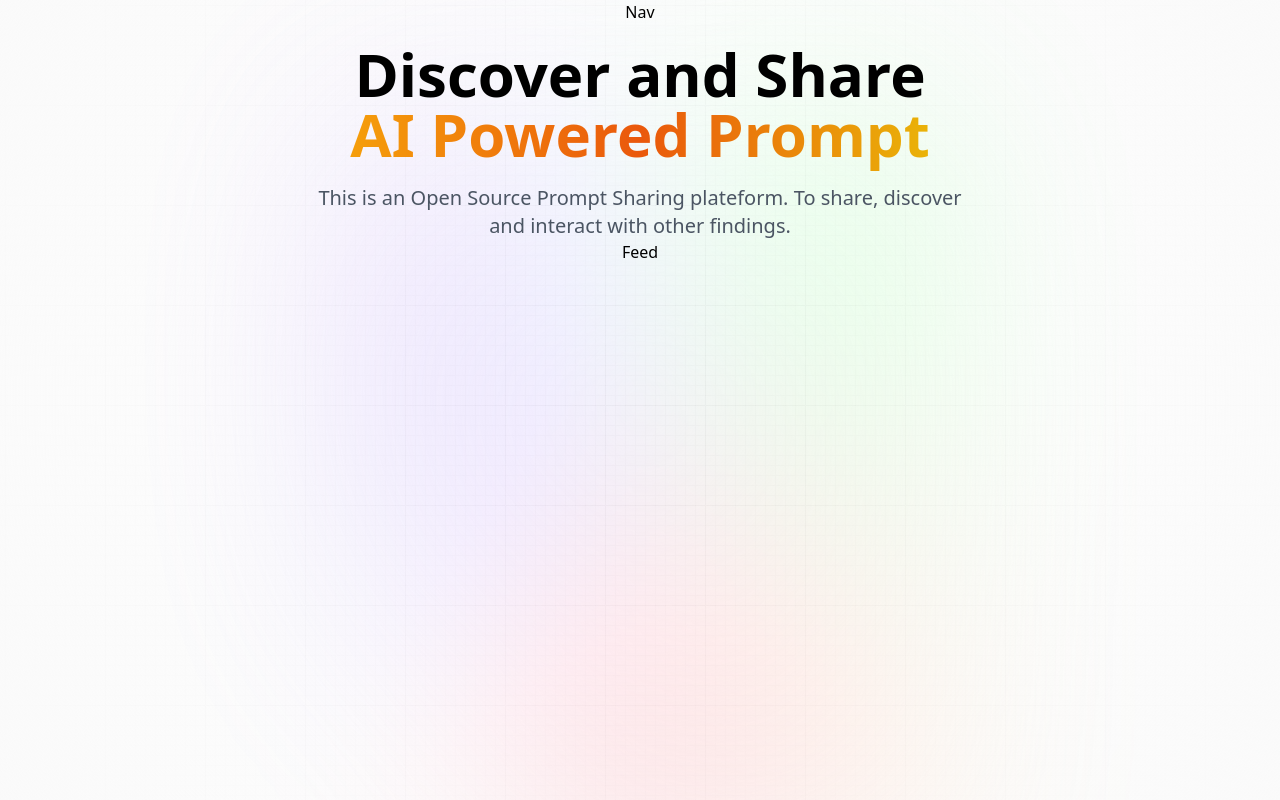
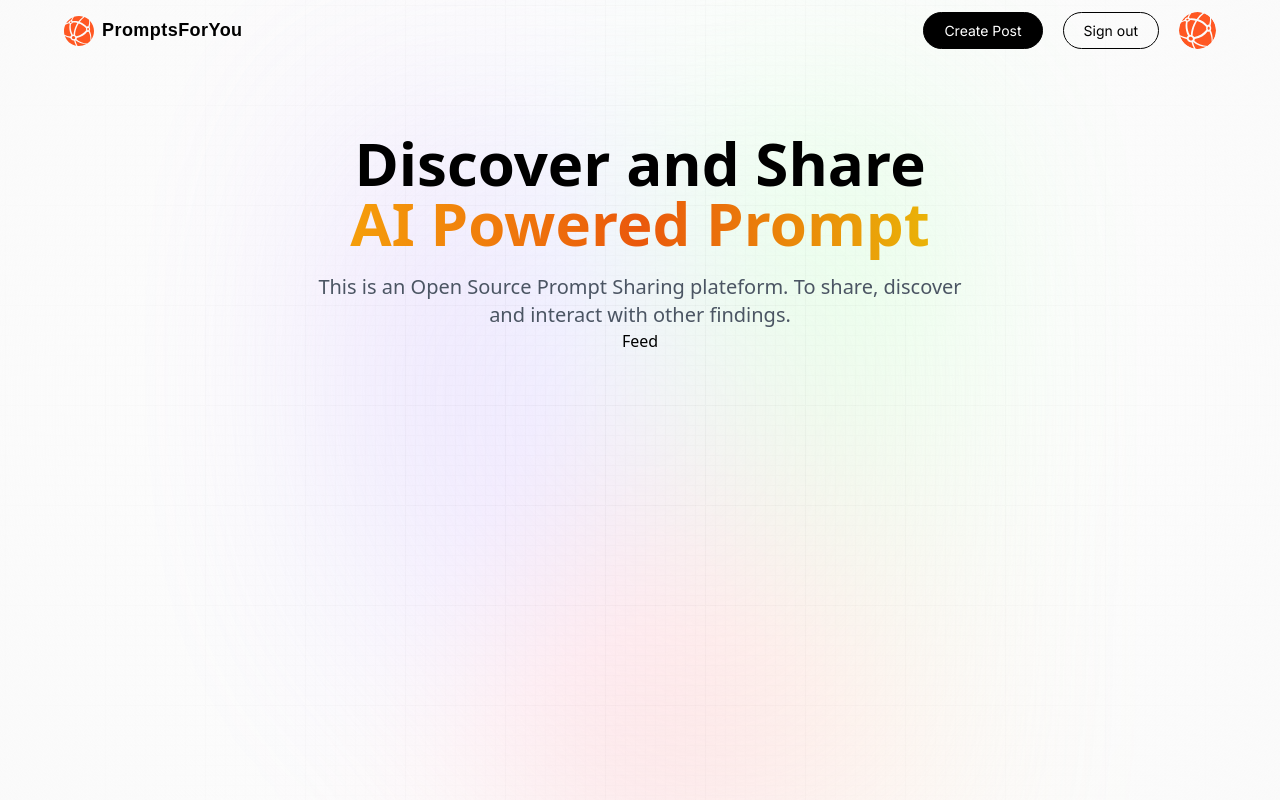
Before and after one commit to zahid2022skipq/socialmedia, a Next.js app: page / in a window 1280 px wide. Built offline with nearby package versions, Linux system fonts and the light colour scheme.

Commit message:
user logged in nav layout

```diff
--- a/components/Nav.jsx
+++ b/components/Nav.jsx
@@ -1,8 +1,41 @@
-import React from 'react'
+"use client"
+
+import Link from "next/link";
+import Image from "next/image"
+import { useState, useEffect } from "react";
+import {signIn, signOut, useSessions, getProviders} from "next-auth/react"
 
 const Nav = () => {
+  const isUserLoggedIn = true
   return (
-    <div>Nav</div>
+    <nav className="flex-between pt-3 mb-16 w-full">
+      <Link href="/" className="flex gap-2 flex=center">
+        <Image src="/assets/images/logo.svg" alt="logo" width={30} height={30} className="object-contain"/>
+        <p className="logo_text">PromptsForYou</p>
+      </Link>
+      {/* Desktop navigation */}
+
+        <div className="sm:flex hidden">
+      {
+        isUserLoggedIn ?
+      (
+        <div className="flex gap-3 md:gap-5">
+        <Link href="/create-post" className="black_btn">
+          Create Post
+        </Link>
+        <buiton className="outline_btn" type="button" onClick={signOut}>Sign out</buiton>
+        <Link href={"/profile"}>
+          <Image src="/assets/images/logo.svg"
+            alt="profile"
+            height={37}
+            width={37}
+            className="rounded-full"
+          />
+        </Link>
+      </div>) : (<></>)
+      }
+      </div>
+    </nav>
   )
 }
 
```
